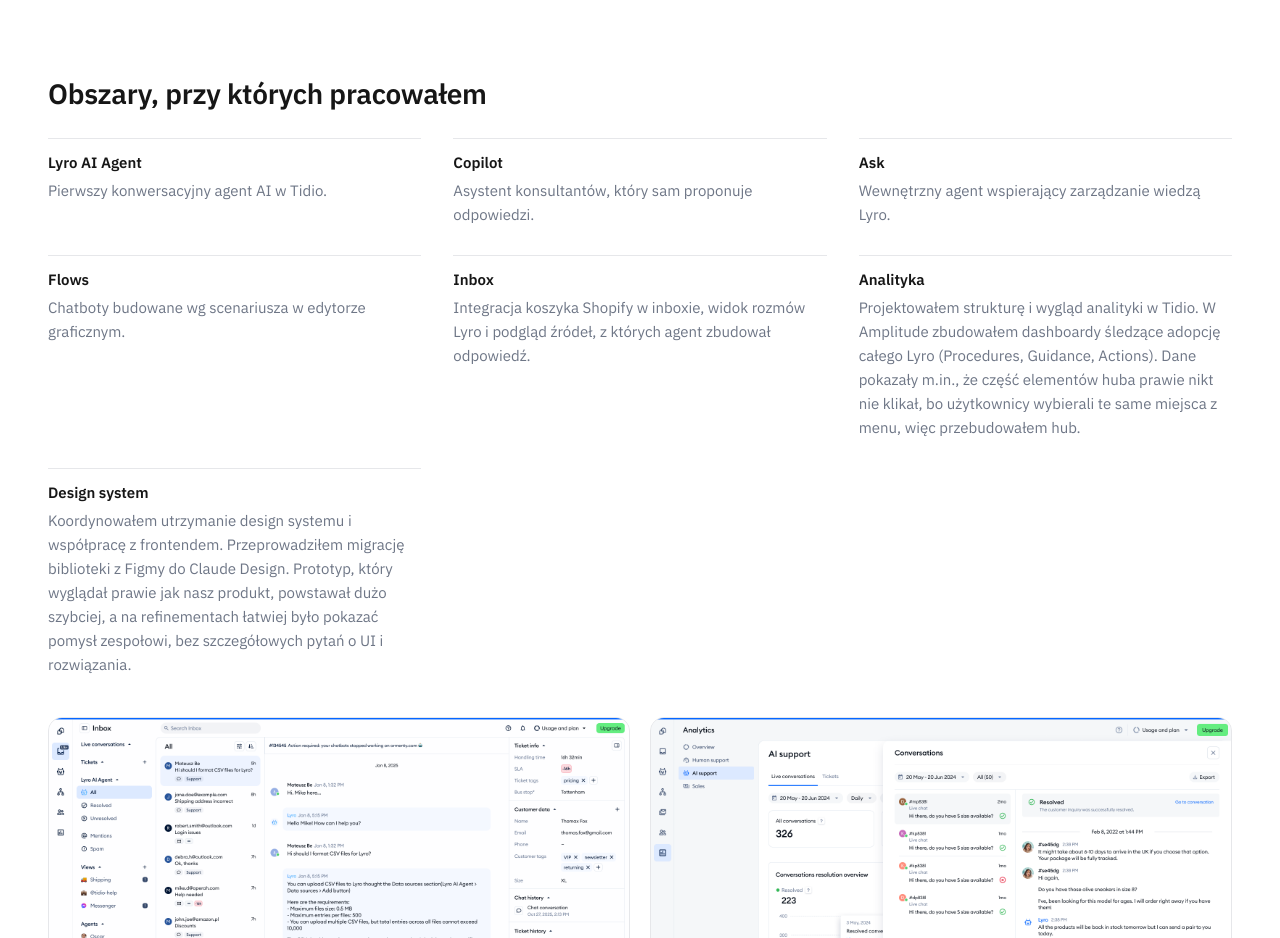
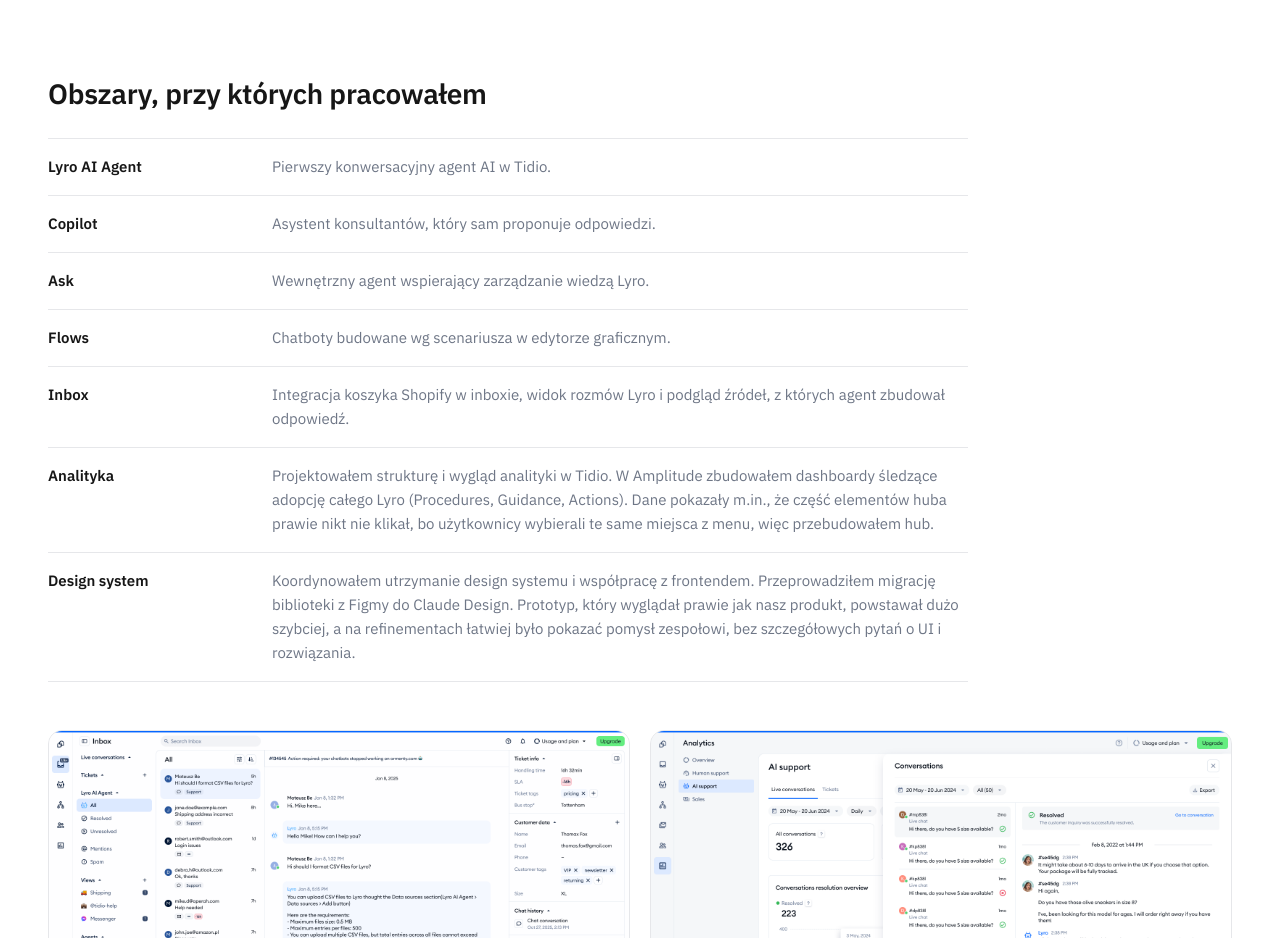
Before and after one commit to dgrochowicki/dgrochowicki.github.io, an Astro site: page /portfolio in a window 1280 px wide. Shown: the part 2220-3158 px from the top of the page. Built offline with nearby package versions, Linux system fonts and the light colour scheme; Astro itself is replaced by a stand-in of ours.

Commit message:
Portfolio: product areas as rows (name | description)
Co-Authored-By: Claude Opus 5.5 <noreply@anthropic.com>

```diff
--- a/src/views/Portfolio.astro
+++ b/src/views/Portfolio.astro
@@ -107,8 +107,11 @@ const cats = (Object.keys(categories) as Category[]).filter((c) => earlier.some(
   @media (max-width: 860px) { .grid2, .grid3 { grid-template-columns: 1fr; } }
   @media (min-width: 861px) and (max-width: 1080px) { .grid3 { grid-template-columns: 1fr 1fr; } }
 
-  .areas { list-style: none; display: grid; grid-template-columns: repeat(auto-fill, minmax(280px, 1fr)); gap: 28px 32px; margin-bottom: 40px; }
-  .areas li { display: flex; flex-direction: column; gap: 4px; border-top: 1px solid var(--line); padding-top: 12px; font-size: 15px; }
+  .areas { list-style: none; display: flex; flex-direction: column; margin-bottom: 48px; max-width: 920px; }
+  .areas li { display: grid; grid-template-columns: 200px 1fr; gap: 24px; border-top: 1px solid var(--line); padding: 16px 0; font-size: 15px; }
+  .areas li:last-child { border-bottom: 1px solid var(--line); }
+  .areas strong { font-weight: 600; }
+  @media (max-width: 600px) { .areas li { grid-template-columns: 1fr; gap: 4px; } }
   .gallery { display: grid; grid-template-columns: 1fr 1fr; gap: 20px; }
   @media (max-width: 860px) { .gallery { grid-template-columns: 1fr; } }
 
```
